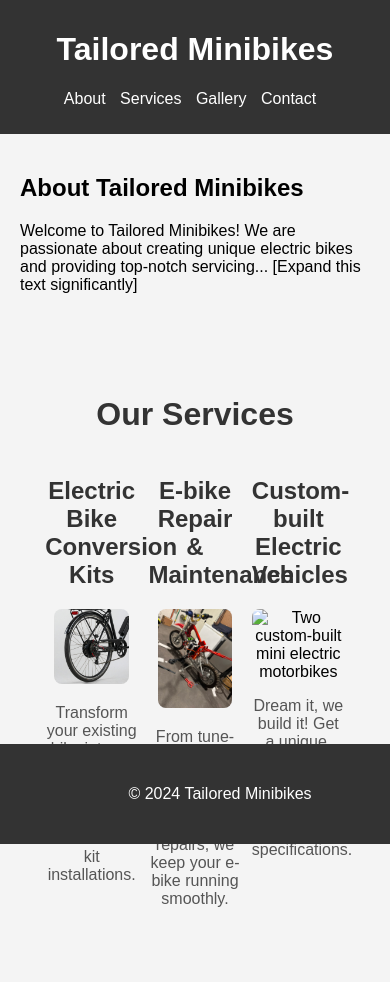
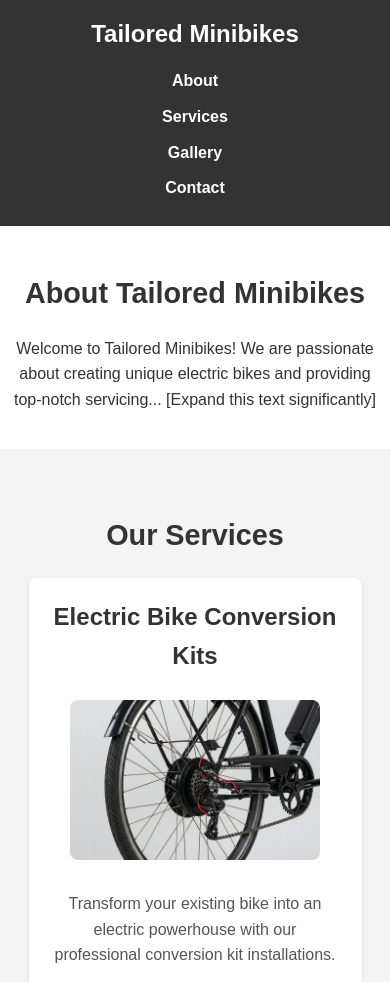
Before and after one commit to tailoredminibikes/tailoredminibikes.github.io, a plain HTML site: page index.html in a window 390 px wide. Shown: the top 982 px of the page. Drawn offline with Linux system fonts and the light colour scheme; a script that the page names is missing.

Commit message:
Trying Gemini's styles.css

```diff
--- a/styles.css
+++ b/styles.css
@@ -1,88 +1,235 @@
+/* General Styles */
 body {
-    font-family: Arial, sans-serif;
+    font-family: Arial, sans-serif; /* Consider adding more fallback fonts: Arial, Helvetica, sans-serif; */
     background-color: #f4f4f4;
+    color: #333; /* Set default text color */
     margin: 0;
     padding: 0;
+    line-height: 1.6; /* Improve readability */
 }
 
+/* Header & Navigation */
 header {
     background-color: #333;
     color: white;
-    padding: 10px;
+    padding: 15px 20px; /* Slightly more padding */
     text-align: center;
+}
+
+header h1 {
+    margin: 0;
+    font-size: 2em; /* Adjust size as needed */
 }
 
 nav ul {
     list-style-type: none;
-    padding: 0;
+    padding: 10px 0 0 0; /* Add some space above nav */
+    margin: 0;
 }
 
 nav ul li {
-    display: inline;
-    margin-right: 10px;
+    display: inline-block; /* Use inline-block for better spacing control */
+    margin: 0 15px; /* Adjust spacing */
 }
 
 nav ul li a {
     color: white;
     text-decoration: none;
+    font-weight: bold;
+    transition: color 0.3s ease; /* Smooth transition for hover */
 }
 
-section {
-    padding: 20px;
+nav ul li a:hover,
+nav ul li a:focus { /* Add hover/focus states for accessibility */
+    color: #ddd; /* Slightly lighter color on hover */
+    text-decoration: underline; /* Indicate interactivity */
 }
 
-footer {
-    background-color: #333;
-    color: white;
-    text-align: center;
-    padding: 25px;
-    position: fixed;
-    width: 100%;
-    bottom: 0;
+/* General Section Styling */
+section {
+    padding: 40px 20px; /* Consistent padding */
+    margin-bottom: 20px; /* Add space between sections */
 }
 
-
-
-#services {
-  padding: 40px;
-  background-color: #f4f4f4;
+/* Specific Section Styling */
+#about {
+    background-color: #fff; /* Example: Slightly different background */
+    text-align: center; /* Center align text in about section */
 }
 
-#services h2 {
+#about h2, #services h2, #gallery h2, #contact h2 {
     text-align: center;
-  font-size: 2em;
-  margin-bottom: 20px;
+    font-size: 2.2em;
+    margin-bottom: 30px;
     color: #333;
+}
+
+/* Services Section */
+#services {
+    /* background-color: #f4f4f4; */ /* Removed, same as body */
 }
 
 #services ul {
     list-style-type: none;
     padding: 0;
     display: flex;
-  justify-content: space-around;
+    justify-content: space-around; /* Distributes space */
     flex-wrap: wrap;
+    gap: 20px; /* Adds space between flex items, better than margins sometimes */
 }
 
 #services li {
-  margin-bottom: 30px;
+    background-color: #fff; /* Give items a background */
+    padding: 20px;
+    border-radius: 8px;
+    box-shadow: 0 2px 5px rgba(0,0,0,0.1); /* Add subtle shadow */
     text-align: center;
-  width: 30%;
+    width: 30%; /* Base width for 3 columns */
+    box-sizing: border-box; /* Include padding in the width calculation */
+    margin-bottom: 20px; /* Keep some bottom margin for wrapping */
+    display: flex; /* Make the li a flex container too */
+    flex-direction: column; /* Stack items vertically */
+    justify-content: space-between; /* Pushes p to bottom if heights differ */
 }
 
 #services img {
-  width: 80%; /* Adjust this percentage to control image size */
-  max-width: 300px; /* Set a maximum size for the images */
-  margin-top: 10px; /* Space between the text and image */
-  border-radius: 8px; /* Optional: adds rounded corners to the image */
+    width: 100%; /* Let image fill container width */
+    max-width: 300px; /* Still cap the max size */
+    height: 200px; /* Give images a fixed height */
+    object-fit: cover; /* Scale image nicely within fixed height */
+    margin: 15px auto; /* Center image and add vertical space */
+    border-radius: 8px;
+    display: block; /* Ensure it behaves as a block */
 }
 
 #services h3 {
     font-size: 1.5em;
-  margin-bottom: 10px; /* Space between the title and description */
+    margin-top: 0; /* Remove default top margin */
+    margin-bottom: 10px;
     color: #333;
 }
 
 #services p {
     font-size: 1em;
     color: #555;
+    flex-grow: 1; /* Allows description to take up available space */
+    margin-bottom: 0; /* Remove default bottom margin */
 }
+
+/* Gallery Section Placeholder Styles */
+#gallery {
+    background-color: #e9e9e9; /* Example different background */
+}
+
+#gallery .gallery-container { /* Add a container div in your HTML */
+    display: flex;
+    flex-wrap: wrap;
+    justify-content: center;
+    gap: 15px;
+}
+
+#gallery .gallery-item {
+    width: 250px; /* Adjust size as needed */
+    border: 1px solid #ccc;
+    padding: 10px;
+    background-color: #fff;
+    text-align: center;
+}
+
+#gallery .gallery-item img {
+    max-width: 100%;
+    height: auto;
+    border-bottom: 1px solid #eee;
+    margin-bottom: 10px;
+}
+
+/* Contact Section */
+#contact {
+    text-align: center;
+    background-color: #fff; /* Example */
+}
+
+#contact p {
+    margin-bottom: 15px;
+}
+
+#contact a {
+    color: #333;
+    font-weight: bold;
+}
+#contact a:hover {
+    text-decoration: underline;
+}
+
+
+/* Footer */
+footer {
+    background-color: #333;
+    color: white;
+    text-align: center;
+    padding: 20px; /* Reduced padding slightly */
+    margin-top: 40px; /* Add space above the footer */
+    /* Removed position: fixed */
+}
+
+/* --- Responsiveness --- */
+
+/* Medium Screens (Tablets) */
+@media (max-width: 768px) {
+    header h1 {
+        font-size: 1.8em;
+    }
+    nav ul li {
+        margin: 0 10px;
+    }
+    section {
+        padding: 30px 15px;
+    }
+     #services h2, #gallery h2, #contact h2, #about h2 {
+        font-size: 2em;
+    }
+    #services li {
+        width: 45%; /* Adjust for 2 columns */
+    }
+    #services img {
+       height: 180px; /* Slightly smaller images */
+    }
+}
+
+/* Small Screens (Phones) */
+@media (max-width: 480px) {
+    header h1 {
+        font-size: 1.5em;
+    }
+    nav ul {
+        padding-top: 5px;
+    }
+    nav ul li {
+       display: block; /* Stack navigation links */
+       margin: 10px 0; /* Add vertical spacing */
+    }
+    section {
+        padding: 20px 10px;
+    }
+     #services h2, #gallery h2, #contact h2, #about h2 {
+        font-size: 1.8em;
+        margin-bottom: 20px;
+    }
+    #services li {
+        width: 90%; /* Adjust for 1 column */
+        margin-left: auto; /* Center the single column item */
+        margin-right: auto; /* Center the single column item */
+    }
+     #services img {
+       height: 160px; /* Even smaller images */
+       max-width: 250px; /* Adjust max width if needed */
+    }
+    #gallery .gallery-item {
+        width: 80%; /* Make gallery items wider */
+    }
+
+    footer {
+        padding: 15px;
+        margin-top: 30px;
+    }
+}
```
Lines whose indentation alone changed are shown as unchanged.
